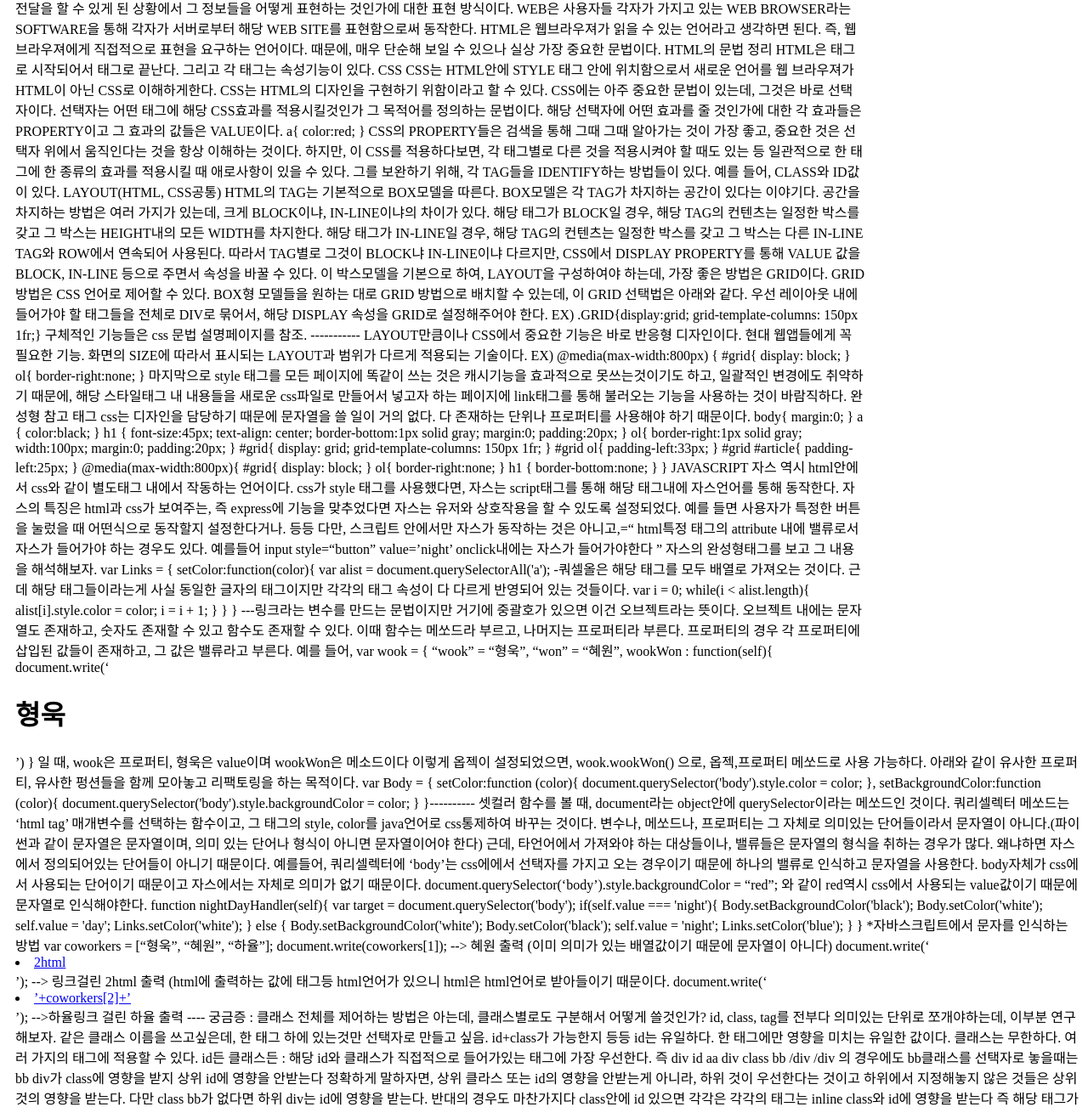
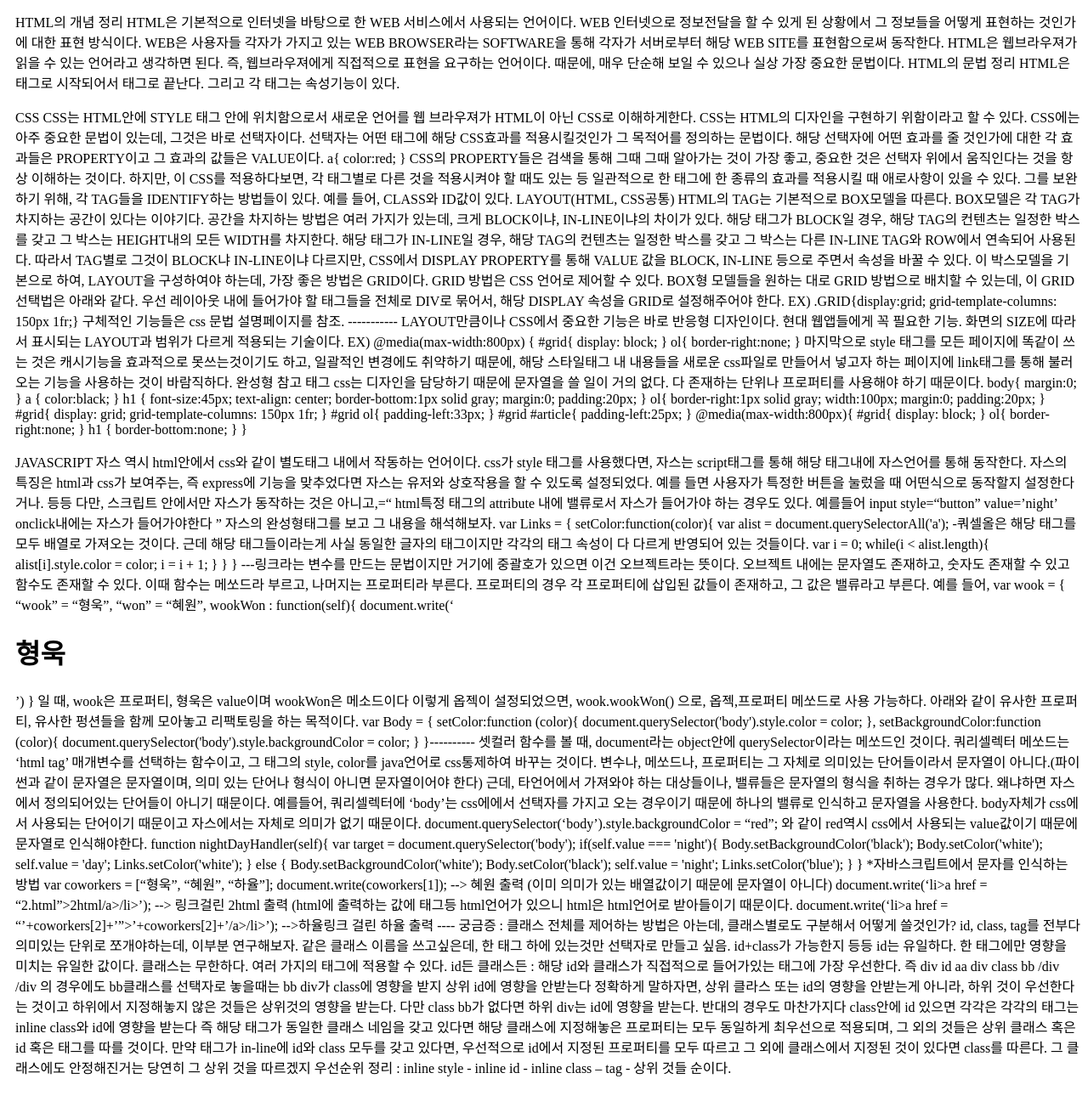
Before and after one commit to hayulpa/newproject, a plain HTML site: page 1.html in a window 1280 px wide. Shown: the part 263-1566 px from the top of the page at 85% size. Drawn offline with Linux system fonts and the light colour scheme.

Commit message:
CHANGE NEW LINE

```diff
--- a/1.html
+++ b/1.html
@@ -63,7 +63,7 @@ toggler[i].addEventListener("click", function() {
 <div style="margin-left:10px;">
   <h2>HTML</h2>
   <p style="width:1000px">HTML 스터디 파일입니다.
-
+<p>
 HTML의 개념 정리
 
 HTML은 기본적으로 인터넷을 바탕으로 한 WEB 서비스에서 사용되는 언어이다. WEB 인터넷으로 정보전달을 할 수 있게 된 상황에서 그 정보들을 어떻게 표현하는 것인가에 대한 표현 방식이다.
@@ -80,7 +80,8 @@ HTML의 문법 정리
 
 HTML은 태그로 시작되어서 태그로 끝난다.
 그리고 각 태그는 속성기능이 있다.
-
+</p>
+<p>
 CSS
 
 CSS는 HTML안에 STYLE 태그 안에 위치함으로서 새로운 언어를 웹 브라우져가 HTML이 아닌 CSS로 이해하게한다. CSS는 HTML의 디자인을 구현하기 위함이라고 할 수 있다.
@@ -168,7 +169,7 @@ ol{
     border-bottom:none;
   }
 }
-
+</p>
 JAVASCRIPT
 자스 역시 html안에서 css와 같이 별도태그 내에서 작동하는 언어이다. css가 style 태그를 사용했다면, 자스는 script태그를 통해 해당 태그내에 자스언어를 통해 동작한다. 자스의 특징은 html과 css가 보여주는, 즉 express에 기능을 맞추었다면 자스는 유저와 상호작용을 할 수 있도록 설정되었다. 예를 들면 사용자가 특정한 버튼을 눌렀을 때 어떤식으로 동작할지 설정한다거나. 등등
 다만, 스크립트 안에서만 자스가 동작하는 것은 아니고,=“  html특정 태그의 attribute 내에 밸류로서 자스가 들어가야 하는 경우도 있다.
@@ -222,8 +223,8 @@ var coworkers = [“형욱”, “혜원”, “하율”];
 
 document.write(coworkers[1]); --> 혜원 출력 (이미 의미가 있는 배열값이기 때문에 문자열이 아니다)
 
-document.write(‘<li><a href = “2.html”>2html</a></li>’); --> 링크걸린 2html 출력 (html에 출력하는 값에 태그등 html언어가 있으니 html은 html언어로 받아들이기 때문이다.
-document.write(‘<li><a href = “’+coworkers[2]+’”>’+coworkers[2]+’</a></li>’);  -->하율링크 걸린 하율 출력
+document.write(‘li>a href = “2.html”>2html/a>/li>’); --> 링크걸린 2html 출력 (html에 출력하는 값에 태그등 html언어가 있으니 html은 html언어로 받아들이기 때문이다.
+document.write(‘li>a href = “’+coworkers[2]+’”>’+coworkers[2]+’/a>/li>’);  -->하율링크 걸린 하율 출력
 
 
 
```
